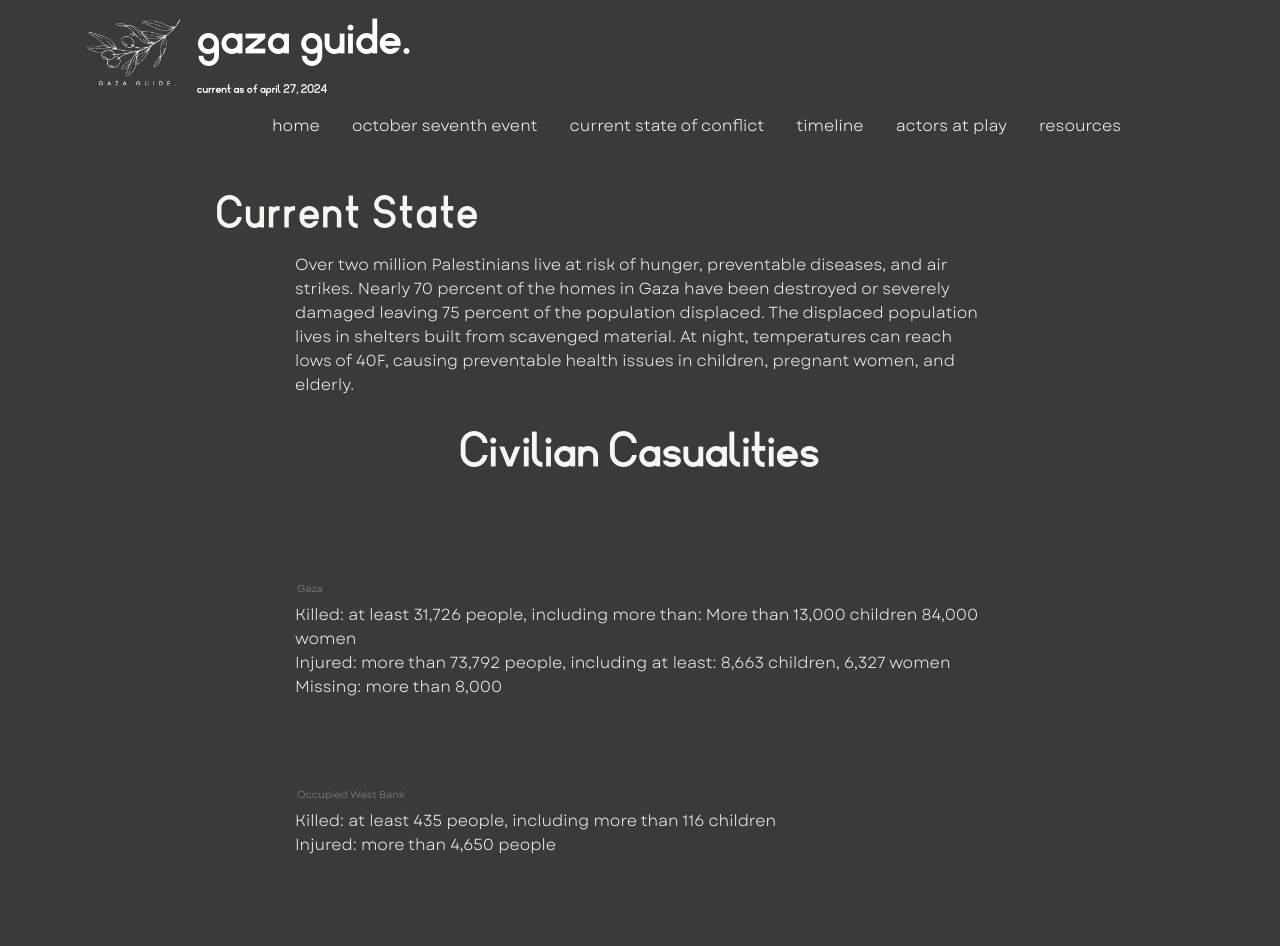
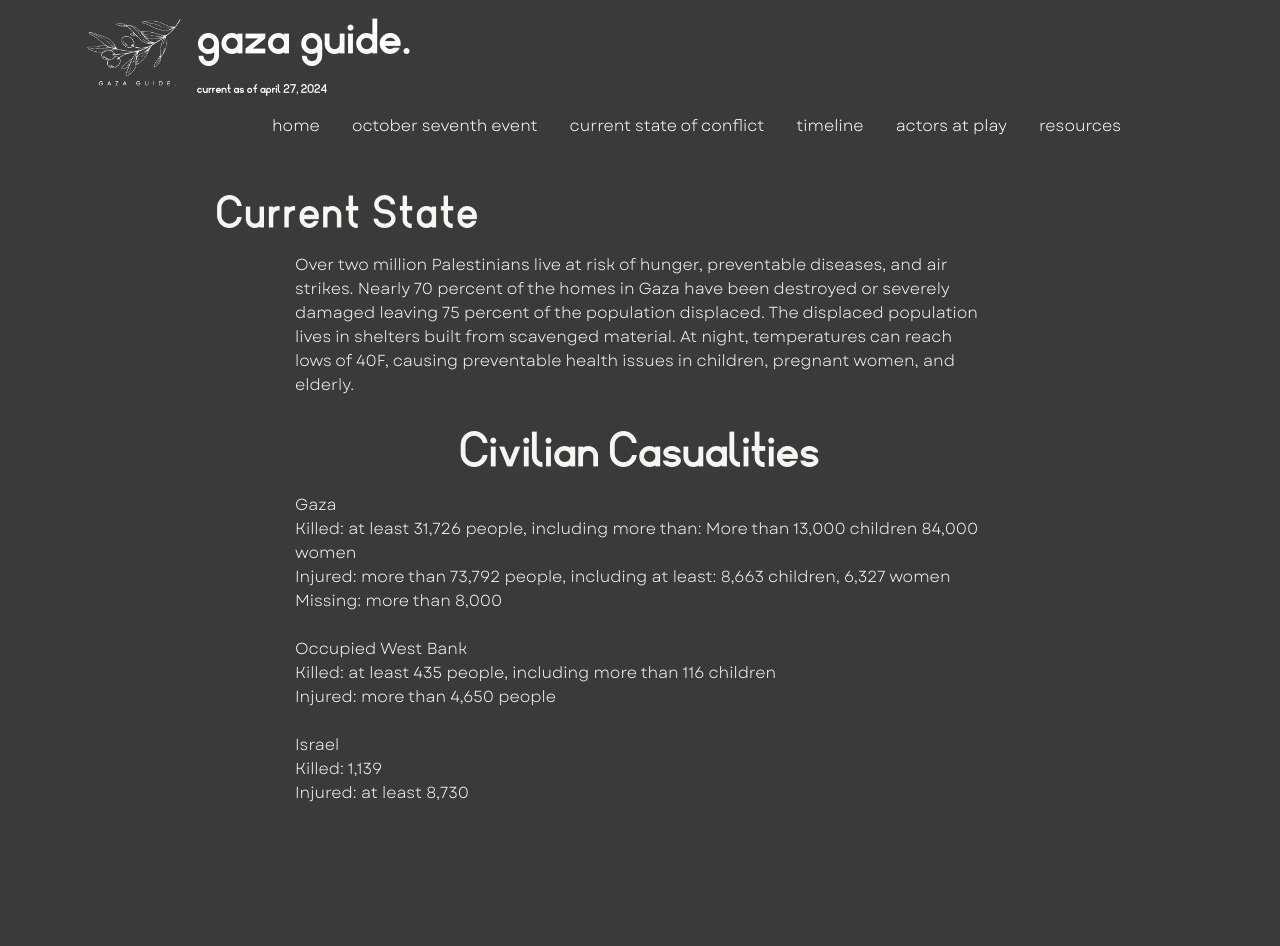
Before and after one commit to BJennin4/HIC_Project2, a React (Create React App) app in the folder gaza/: page /HIC_Project2/CurrentState in a window 1280 px wide. Shown: the top 946 px of the page. Built offline with nearby package versions, Linux system fonts and the light colour scheme.

Commit message:
heading changes

```diff
--- a/gaza/src/pages/CurrentState.js
+++ b/gaza/src/pages/CurrentState.js
@@ -20,17 +20,18 @@ const CurrentState = () => {
                             </Card.Text>
                             <Card.Text>
                                 <h1>Civilian Casualities</h1>
-                                    <h3>Gaza</h3>
+                                    Gaza<br></br>
                                     Killed: at least 31,726 people, including more than:
 	                                 More than 13,000 children
 	                                 84,000 women<br></br>
                                      Injured: more than 73,792 people, including at least: 8,663 children, 6,327 women<br></br>
                                     Missing: more than 8,000
-
-                                    <h3>Occupied West Bank</h3>
+                                    <br></br><br></br>
+                                    Occupied West Bank<br></br>
                                     Killed: at least 435 people, including more than 116 children<br></br>
                                     Injured: more than 4,650 people
-                                    <h3>Israel</h3>
+                                    <br></br><br></br>
+                                    Israel<br></br>
                                     Killed: 1,139<br></br>
                                       Injured: at least 8,730
                             </Card.Text>
```
